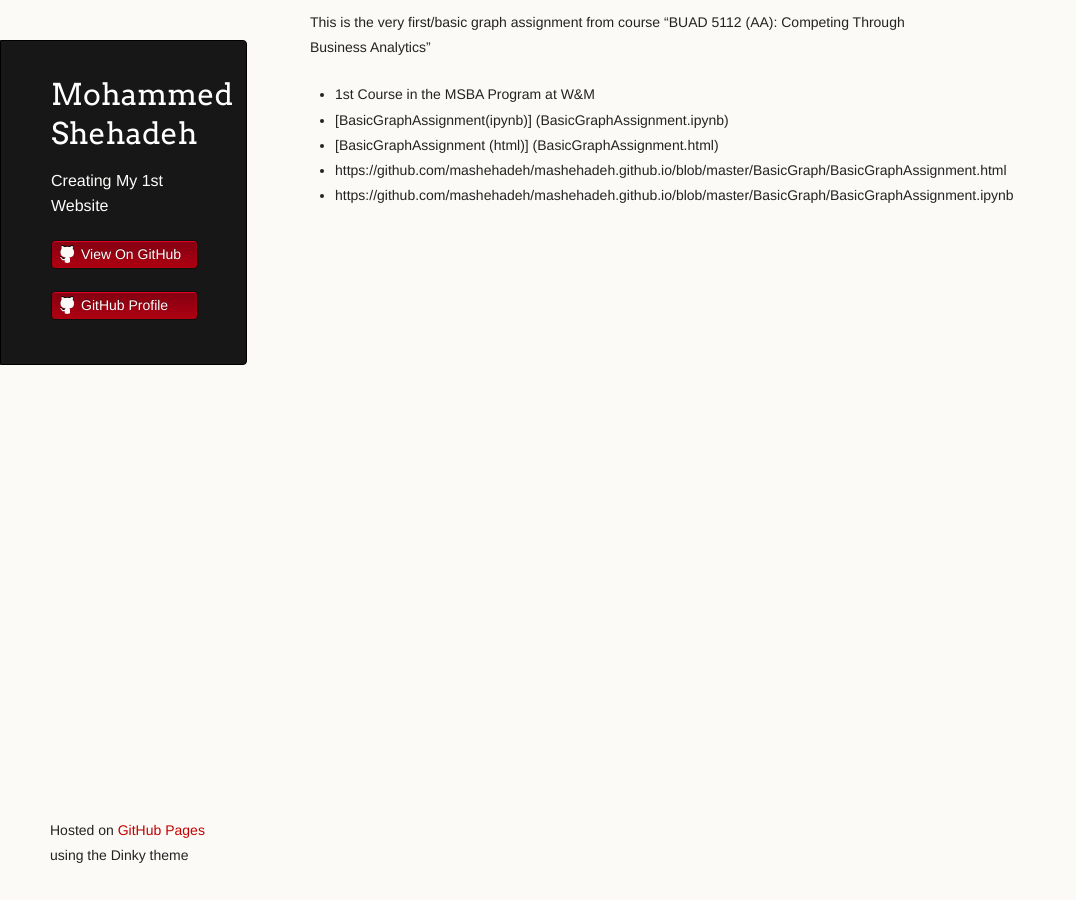
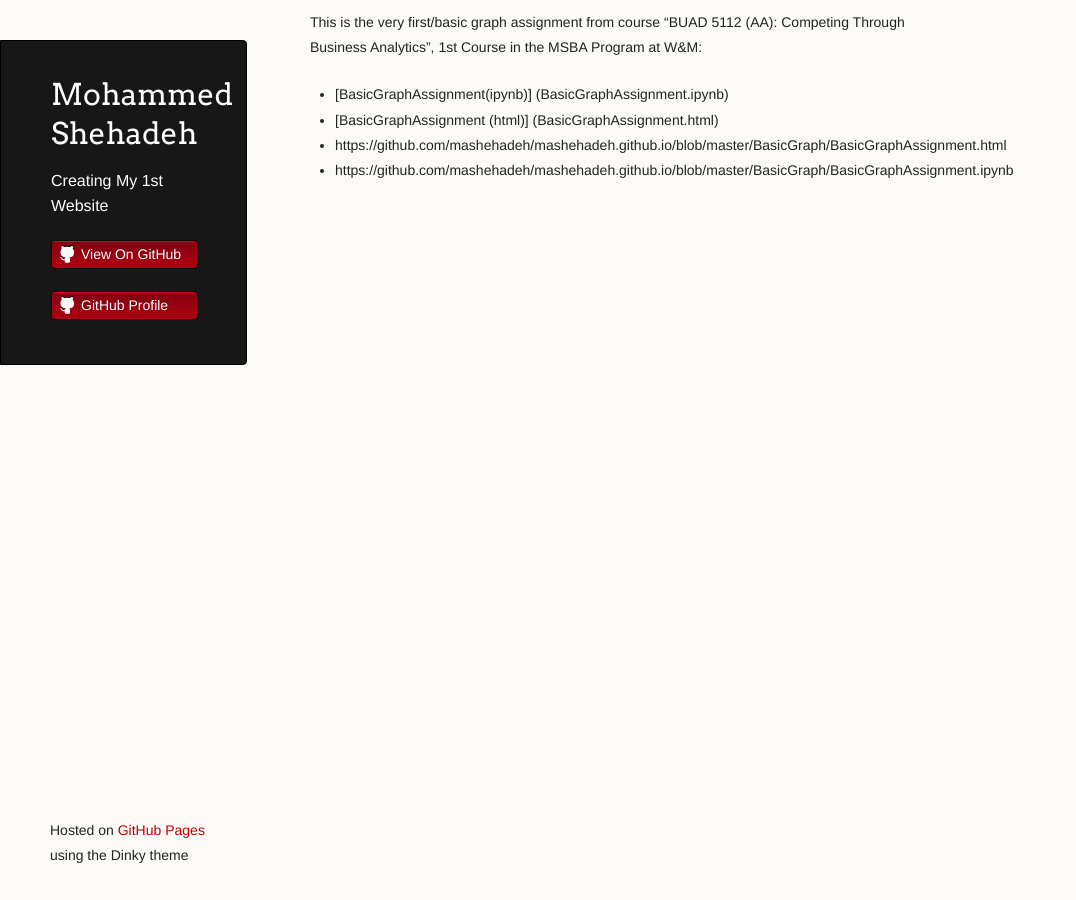
Before and after one commit to mashehadeh/mashehadeh.github.io, a Jekyll site: the page built from BasicGraph/index.md, in a window 1280 px wide. Shown: the whole page, without its empty margins (0-1076 px from the left). Built offline with Jekyll 4.4.1, drawn with Linux system fonts in a browser that asks for light colours; our own code applies the rules of GitHub Pages for plain Markdown files.

```diff
--- a/BasicGraph/index.md
+++ b/BasicGraph/index.md
@@ -3,8 +3,8 @@ title: Basic Graph
 description: M2 Assignment
 ---
 
-This is the very first/basic graph assignment from course "BUAD 5112 (AA): Competing Through Business Analytics"
-- 1st Course in the MSBA Program at W&M
+This is the very first/basic graph assignment from course "BUAD 5112 (AA): Competing Through Business Analytics", 1st Course in the MSBA Program at W&M:
+
 - [BasicGraphAssignment(ipynb)] (BasicGraphAssignment.ipynb)
 - [BasicGraphAssignment (html)] (BasicGraphAssignment.html)
 - https://github.com/mashehadeh/mashehadeh.github.io/blob/master/BasicGraph/BasicGraphAssignment.html
```
